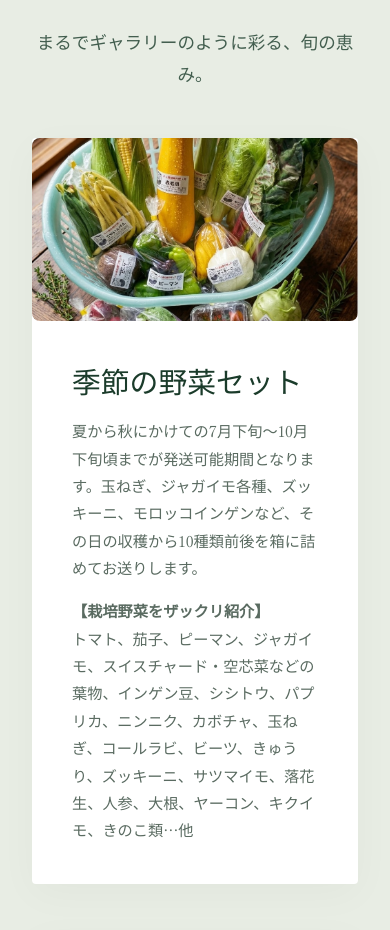
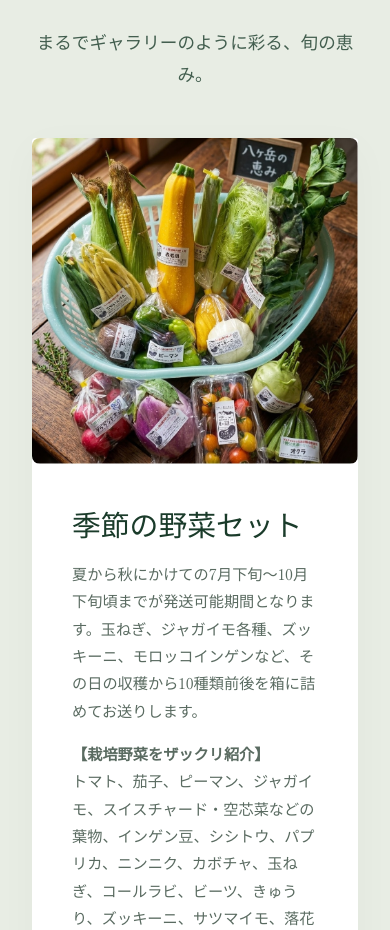
Before and after one commit to katsunoritoriumi-stack/tanetosaien, a React (Vite) app: page / in a window 390 px wide. Shown: the part 2400-3330 px from the top of the page. Built offline with nearby package versions, Linux system fonts and the light colour scheme.

Commit message:
Update Home.css

```diff
--- a/src/pages/Home.css
+++ b/src/pages/Home.css
@@ -271,7 +271,15 @@
   .hero-title { font-size: 2.5rem; }
   .philosophy-grid { grid-template-columns: 1fr; gap: 2rem; }
   .gallery-item.large { grid-template-columns: 1fr; }
-  .gallery-item.large .gallery-img-wrap { aspect-ratio: 16/9; }
+  .gallery-item.large .gallery-img-wrap {
+    aspect-ratio: unset;
+    height: auto;
+  }
+  .gallery-item.large .gallery-img-wrap img {
+    width: 100%;
+    height: auto;
+    object-fit: contain;
+  }
   .gallery-grid { grid-template-columns: 1fr; }
   .info-box { padding: 2rem; margin: 0 1rem; width: auto; }
 }
```
